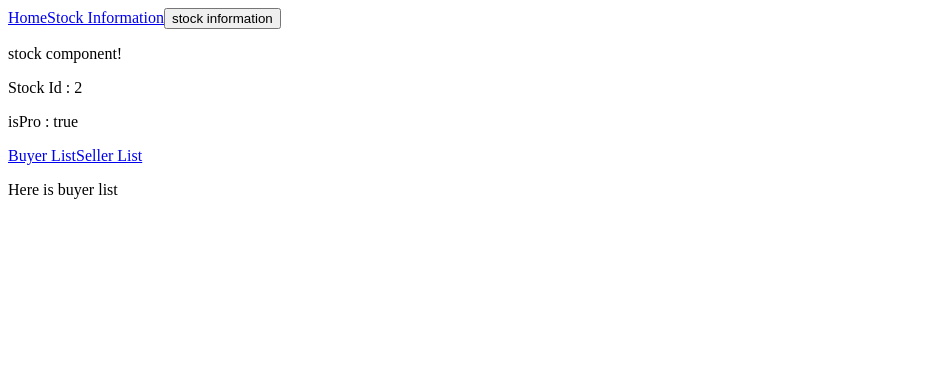
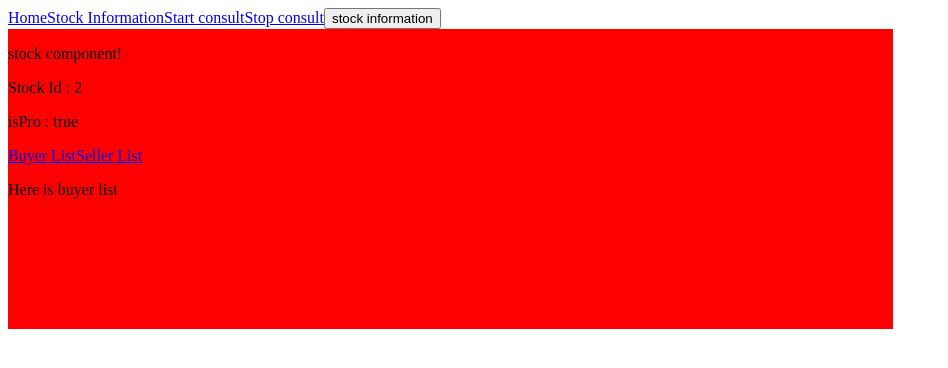
Before and after one commit to LeMueller/angular_router, an Angular app: page /stock/2 in a window 1280 px wide. Shown: the top 368 px of the page, without its empty margins (0-948 px from the left). Built offline with nearby package versions, Linux system fonts and the light colour scheme.

Commit message:
routing with auxiliary outlets

```diff
--- a/src/app/app-routing.module.ts
+++ b/src/app/app-routing.module.ts
@@ -5,12 +5,15 @@ import { StockComponent } from './stock/stock.component';
 import { Code404Component } from './code404/code404.component';
 import { BuyerListComponent } from './buyer-list/buyer-list.component';
 import { SellerListComponent } from './seller-list/seller-list.component';
+import { ConsultComponent } from './consult/consult.component';
 
 const routes: Routes = [
   // 重定向路由: full: 完全匹配， prefix: 只要开始字符匹配就可以
   {path: '', redirectTo: '/home', pathMatch: 'full'},
 
   {path: 'home', component: HomeComponent},
+
+  {path: 'consult', component: ConsultComponent, outlet: 'aux'},
 
   // 路由传参 方法1： 在routerLink 的 tag 里加入 queryParams属性作为参数
   // {path: 'stock/', component: StockComponent},
--- a/src/app/app.component.html
+++ b/src/app/app.component.html
@@ -1,6 +1,8 @@
 <!--The content below is only a placeholder and can be replaced.-->
 
-<a [routerLink]="['/']" >Home</a>
+<!-- [routerLink]="['/']" 不能为空，否则辅助路由无法显示，因为url里不再有(aux:consult) -->
+<!-- <a [routerLink]="['/']" >Home</a> -->
+<a [routerLink]="['/home']" >Home</a>
 
 <!-- 路由传参 方法1： 在routerLink 的 tag 里加入 queryParams属性作为参数 -->
 <!-- <a [routerLink]="['/stock']" [queryParams]="{id:1}">Stock Information</a> -->
@@ -8,7 +10,13 @@
 <!-- 路由传参 方法2： 在routerLink 里直接加入 /:id 作为参数id -->
 <a [routerLink]="['/stock', 2]">Stock Information</a>
 
+<!-- 辅助路由 -->
+<!-- primary 为主路由 -->
+<a [routerLink]="[{outlets: {primary: 'home', aux: 'consult'}}]">Start consult</a>
+<a [routerLink]="[{outlets: {aux: null}}]">Stop consult</a>
+
 
 <input type="button" value="stock information" (click)="toStockDetail()"/>
 
 <router-outlet></router-outlet>
+<router-outlet name="aux"></router-outlet>
--- a/src/app/app.module.ts
+++ b/src/app/app.module.ts
@@ -8,6 +8,7 @@ import { StockComponent } from './stock/stock.component';
 import { Code404Component } from './code404/code404.component';
 import { BuyerListComponent } from './buyer-list/buyer-list.component';
 import { SellerListComponent } from './seller-list/seller-list.component';
+import { ConsultComponent } from './consult/consult.component';
 
 @NgModule({
   declarations: [
@@ -16,7 +17,8 @@ import { SellerListComponent } from './seller-list/seller-list.component';
     StockComponent,
     Code404Component,
     BuyerListComponent,
-    SellerListComponent
+    SellerListComponent,
+    ConsultComponent
   ],
   imports: [
     BrowserModule,
--- /dev/null
+++ b/src/app/consult/consult.component.css
@@ -0,0 +1,7 @@
+.consult {
+    background-color: green;
+    height: 300px;
+    width: 30%;
+    float: right;
+    box-sizing: border-box;
+}
--- /dev/null
+++ b/src/app/consult/consult.component.html
@@ -0,0 +1 @@
+<textarea placeholder="Pleas put in the question" class="consult"></textarea>
--- /dev/null
+++ b/src/app/consult/consult.component.ts
@@ -0,0 +1,15 @@
+import { Component, OnInit } from '@angular/core';
+
+@Component({
+  selector: 'app-consult',
+  templateUrl: './consult.component.html',
+  styleUrls: ['./consult.component.css']
+})
+export class ConsultComponent implements OnInit {
+
+  constructor() { }
+
+  ngOnInit() {
+  }
+
+}
--- a/src/app/home/home.component.css
+++ b/src/app/home/home.component.css
@@ -0,0 +1,7 @@
+.home {
+    background-color: yellow;
+    height: 300px;
+    width: 70%;
+    float: left;
+    box-sizing: border-box;
+}
--- a/src/app/home/home.component.html
+++ b/src/app/home/home.component.html
@@ -1,3 +1,5 @@
-<p>
-  home component!
-</p>
+<div class="home">
+  <p>
+    home component!
+  </p>
+</div>
--- a/src/app/stock/stock.component.css
+++ b/src/app/stock/stock.component.css
@@ -0,0 +1,7 @@
+.stock {
+    background-color: red;
+    height: 300px;
+    width: 70%;
+    float: left;
+    box-sizing: border-box;
+}
--- a/src/app/stock/stock.component.html
+++ b/src/app/stock/stock.component.html
@@ -1,3 +1,4 @@
+<div class="stock">
   <p>
     stock component!
   </p>
@@ -13,3 +14,4 @@
   <a [routerLink]="['./']">Buyer List</a>
   <a [routerLink]="['./seller', 100]">Seller List</a>
   <router-outlet></router-outlet>
+</div>
```
Also changed, not shown: 1 other file (tests, documents, lock files or other folders). Lines whose indentation alone changed are shown as unchanged.
